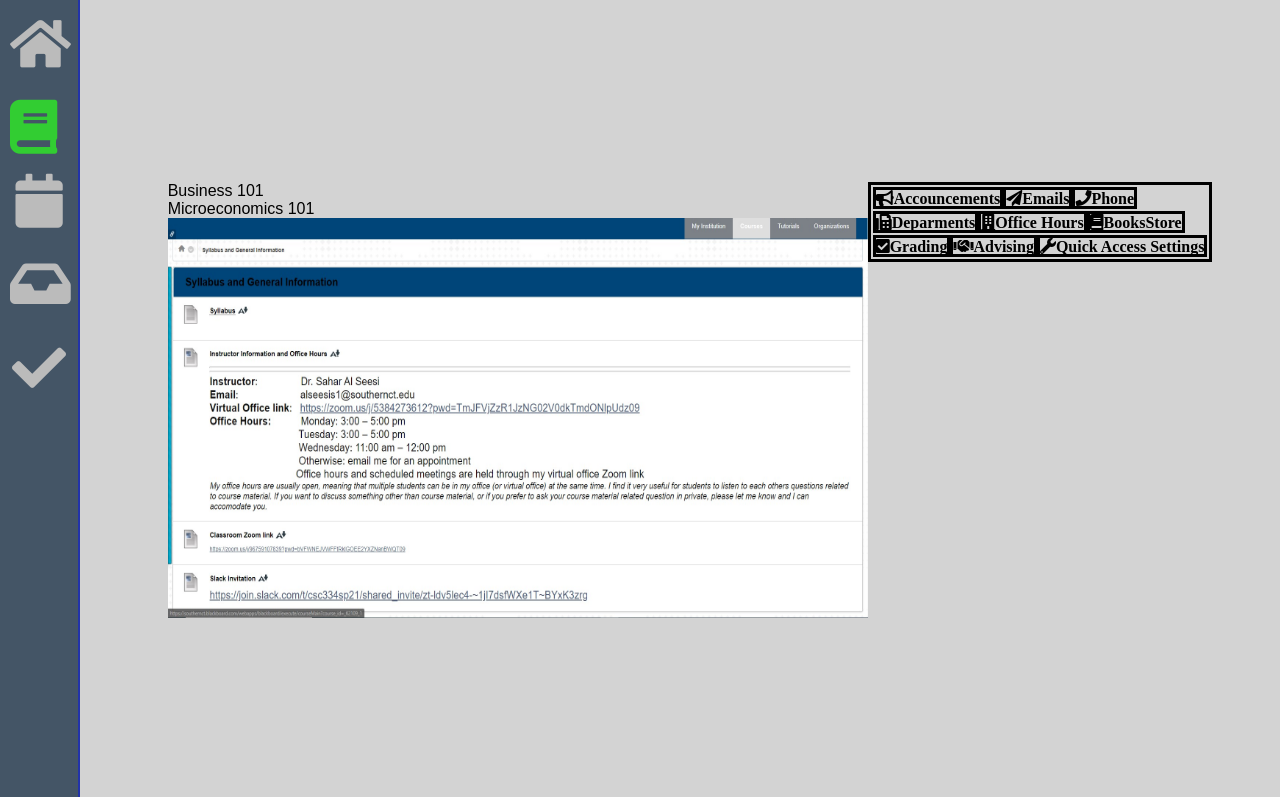
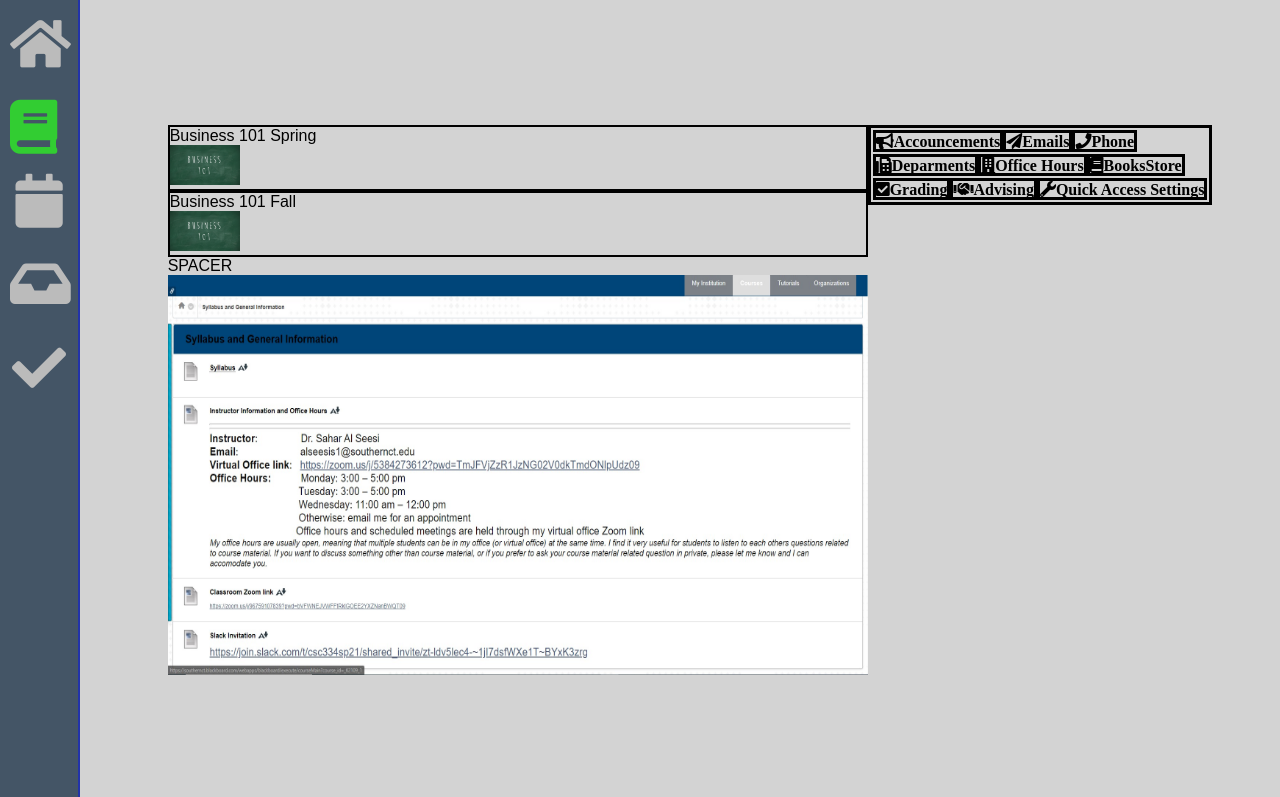
Before and after one commit to jeff00363/CSC334-2021-Group-A, a plain HTML site: page index.html in a window 1280 px wide. Both pictures are taken after a click on the item 39 px from the left and 182 px from the top of the page. Shown: the part 60-857 px from the top of the page. Drawn offline with Linux system fonts and the light colour scheme.

Commit message:
Finished Course Page
Finished Course Page base

```diff
--- a/index.html
+++ b/index.html
@@ -99,11 +99,18 @@
       </div>
       <div class="courses">
         <div>
-          <div>
-            Business 101
+          <div  style="border:black; border-width:2px; border-style:solid;">
+            <p>Business 101 Spring</p>
+            <img src = /Photos/b101.jpg width="70"
+            height="40">
+          </div>
+          <div  style="border:black; border-width:2px; border-style:solid;">
+            <p>Business 101 Fall</p>
+            <img src = /Photos/b101.jpg width="70"
+            height="40">
           </div>
           <div>
-            Microeconomics 101
+            SPACER
           </div>
           <div>
             <img src = /Photos/Blackboard.jpg width="700"
```
Also changed, not shown: Photos/b101.jpg (added).
